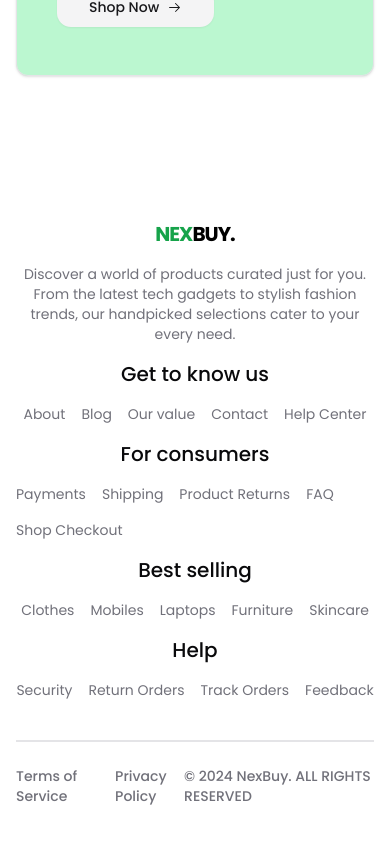
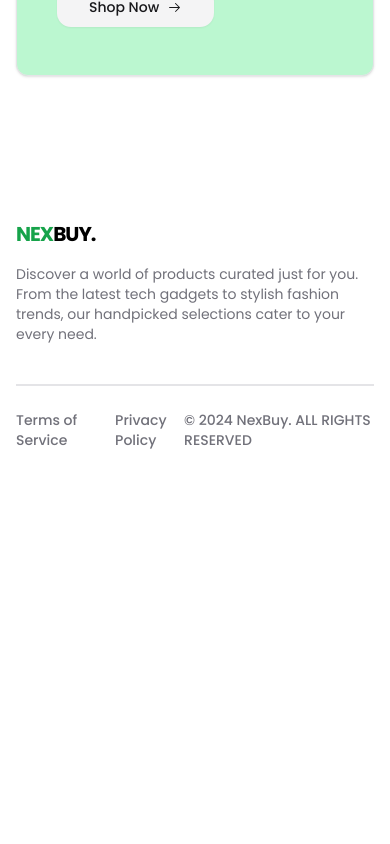
Before and after one commit to khalid-09/nexbuy, a React (Vite) app: page / in a window 390 px wide. Shown: the part 3466-4310 px from the top of the page. After the commit the page ends 3956 px from the top, so only its background shows below. Built offline with nearby package versions, Linux system fonts and the light colour scheme; a web font is replaced by a local one.

Commit message:
fix:footer

```diff
--- a/src/components/footer.tsx
+++ b/src/components/footer.tsx
@@ -4,15 +4,15 @@ const Footer = () => {
   return (
     <footer className="m-auto max-w-6xl p-4">
       <div className="flex flex-col items-start justify-center gap-4 border-b-2 pb-10 font-poppins md:flex-row">
-        <div className="flex w-full flex-col items-center space-y-4 md:w-2/6 md:items-start">
+        <div className="w-full space-y-4 md:w-2/6">
           <Logo />
-          <p className="text-center text-sm text-muted-foreground md:text-start">
+          <p className="text-sm text-muted-foreground">
             Discover a world of products curated just for you. From the latest
             tech gadgets to stylish fashion trends, our handpicked selections
             cater to your every need.
           </p>
         </div>
-        <div className="flex w-full flex-col items-center space-y-4 md:w-1/6 md:items-start">
+        <div className="hidden w-full flex-col items-center space-y-4 md:flex md:w-1/6 md:items-start">
           <p className="text-center text-xl font-medium md:text-start ">
             Get to know us
           </p>
@@ -24,7 +24,7 @@ const Footer = () => {
             <li>Help Center</li>
           </ul>
         </div>
-        <div className="flex w-full flex-col items-center space-y-4 md:w-1/6 md:items-start">
+        <div className="hidden w-full flex-col items-center space-y-4 md:flex md:w-1/6 md:items-start">
           <p className="text-center text-xl font-medium md:text-start ">
             For consumers
           </p>
@@ -36,7 +36,7 @@ const Footer = () => {
             <li>Shop Checkout</li>
           </ul>
         </div>
-        <div className="flex w-full flex-col items-center space-y-4 md:w-1/6 md:items-start">
+        <div className="hidden w-full flex-col items-center space-y-4 md:flex md:w-1/6 md:items-start">
           <p className="text-center text-xl font-medium md:text-start ">
             Best selling
           </p>
@@ -48,7 +48,7 @@ const Footer = () => {
             <li>Skincare</li>
           </ul>
         </div>
-        <div className="flex w-full flex-col items-center space-y-4 md:w-1/6 md:items-start">
+        <div className="hidden w-full flex-col items-center space-y-4 md:flex md:w-1/6 md:items-start">
           <p className="text-center text-xl font-medium md:text-start ">Help</p>
           <ul className="flex flex-row flex-wrap items-center gap-4 space-y-0 text-sm text-muted-foreground md:flex-col md:items-start md:gap-0 md:space-y-2">
             <li>Security</li>
```
